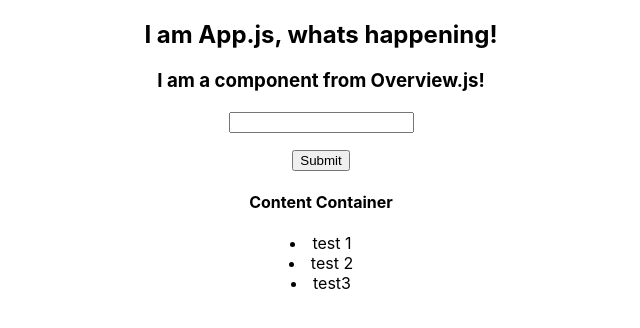
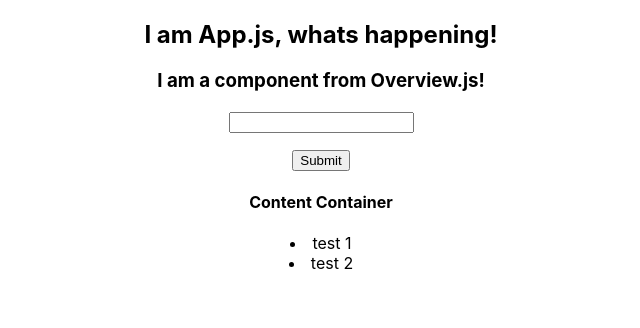
Before and after one commit to dianaroemer/task-app, a React (Create React App) app: page / in a window 1280 px wide. Shown: the top 328 px of the page, without its empty margins (319-959 px from the left). Built offline with nearby package versions, Linux system fonts and the light colour scheme.

Commit message:
add uniqid to task object, change to object model data representation

```diff
--- a/package.json
+++ b/package.json
@@ -13,6 +13,7 @@
     "react-dom": "^18.2.0",
     "react-key-index": "^0.1.1",
     "react-scripts": "5.0.1",
+    "uniqid": "^5.4.0",
     "web-vitals": "^2.1.4"
   },
   "scripts": {
--- a/src/App.js
+++ b/src/App.js
@@ -2,45 +2,49 @@ import logo from './logo.svg';
 import './App.css';
 import React, { Component } from 'react'
 import Overview from './Components/Overview'
+import uniqid from 'uniqid'
 
 class App extends Component {
   constructor(props) {
       super(props);
 
       this.onClickBtn = this.onClickBtn.bind(this);
-      this.pushToInputArr = this.pushToInputArr.bind(this);
       this.updateInput = this.updateInput.bind(this);
 
       this.state = {
-        inputText: '',
-        inputArr: ['test 1', 'test 2', 'test3'],
+        inputArr: [
+          {text: 'test 1', id: uniqid()},
+          {text: 'test 2', id: uniqid()},
+        ],
+        task: {
+          id: uniqid(),
+          text: '',
+        }
+
       };
-  }
-
-  pushToInputArr(content) {
-    // let newArr = this.state.inputArr;
-    // newArr.push(content);
-    this.setState({
-      inputArr: this.state.inputArr.concat(content),
-    });
-    console.log(this.state.inputArr)
   }
 
   updateInput(newInputText) {
     this.setState({
-      inputText: newInputText,
+      task: {
+        text: newInputText,
+        id: this.state.task.id,
+      }
     })
   }
 
   onClickBtn(e) {
     e.preventDefault();
-    // console.log('Button has been clicked!');
-    // console.log(e);
-    // console.log(this.state.input);
-    // console.log(e.target.form[0].value);
 
-    if(this.state.inputText !=='') {
-      this.pushToInputArr(this.state.inputText);
+    if(this.state.task.text !== '') {
+      console.log(this.state.task);
+      this.setState({
+        inputArr: this.state.inputArr.concat(this.state.task),
+        task: {
+          text: '',
+          id: uniqid()
+        },
+      })
     }
   }
 
@@ -53,7 +57,7 @@ class App extends Component {
             onButtonClick={this.onClickBtn}
             updateInput={this.updateInput}
             inputArr={this.state.inputArr}
-            input={this.state.inputText}/>
+            input={this.state.task.text}/>
 
         </div>
     );
--- a/src/Components/Overview.js
+++ b/src/Components/Overview.js
@@ -20,7 +20,7 @@ class Overview extends Component {
         this.props.inputArr.map((inputElement) => {
             rows.push(
                 <ListElement
-                  element={inputElement} key={inputElement} />
+                  element={inputElement.text} key={inputElement.id} />
             );
         });
 
```
Also changed, not shown: 1 other file (tests, documents, lock files or other folders).
